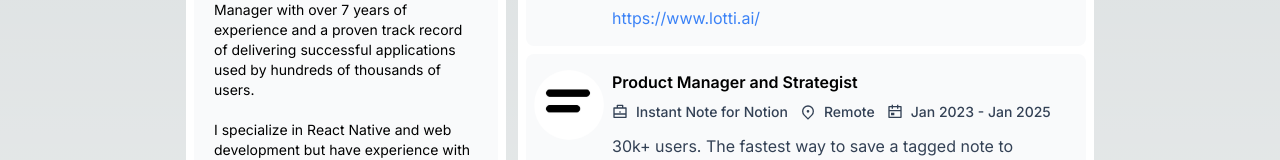
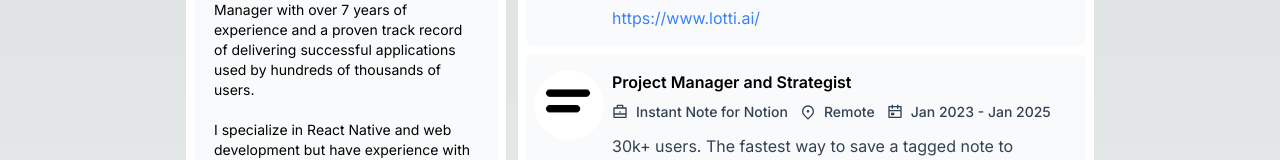
Before and after one commit to mMajch/portfolio, a Next.js app: page / in a window 1280 px wide. Shown: the part 458-618 px from the top of the page. Built offline with nearby package versions, Linux system fonts and the light colour scheme.

Commit message:
Update index.tsx

```diff
--- a/src/components/ui/Experience/index.tsx
+++ b/src/components/ui/Experience/index.tsx
@@ -27,7 +27,7 @@ const experiences = [
         tags: ["React Native", "React", "Next.js", "TypeScript", "Open AI API"]
     },
     {
-        role: "Product Manager and Strategist",
+        role: "Project Manager and Strategist",
         company: "Instant Note for Notion",
         location: "Remote",
         workload: "Side project",
```
